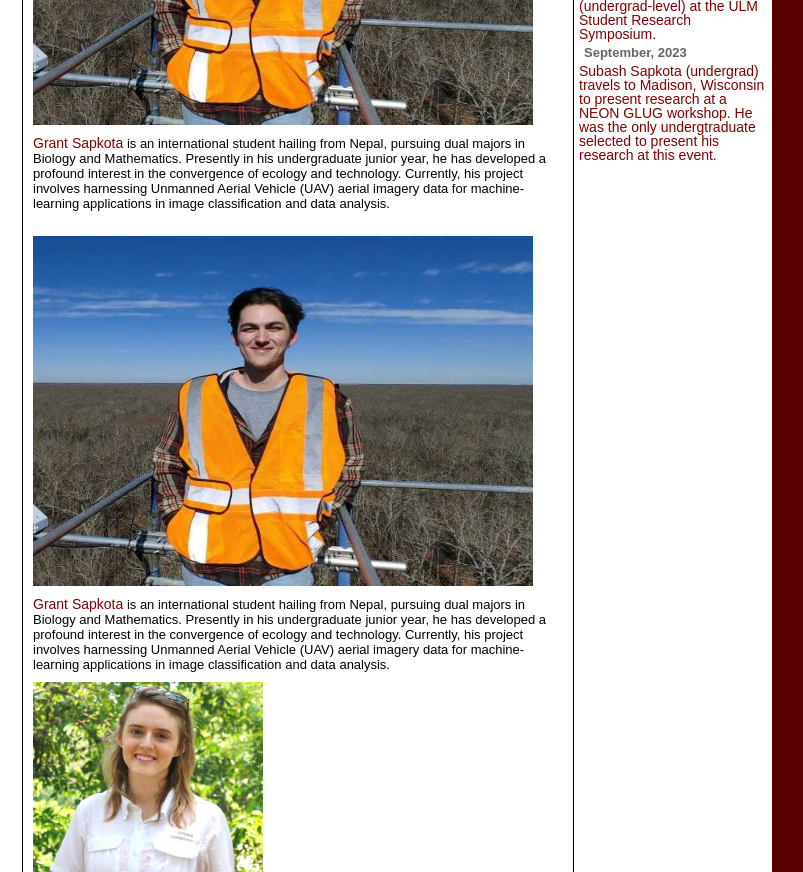
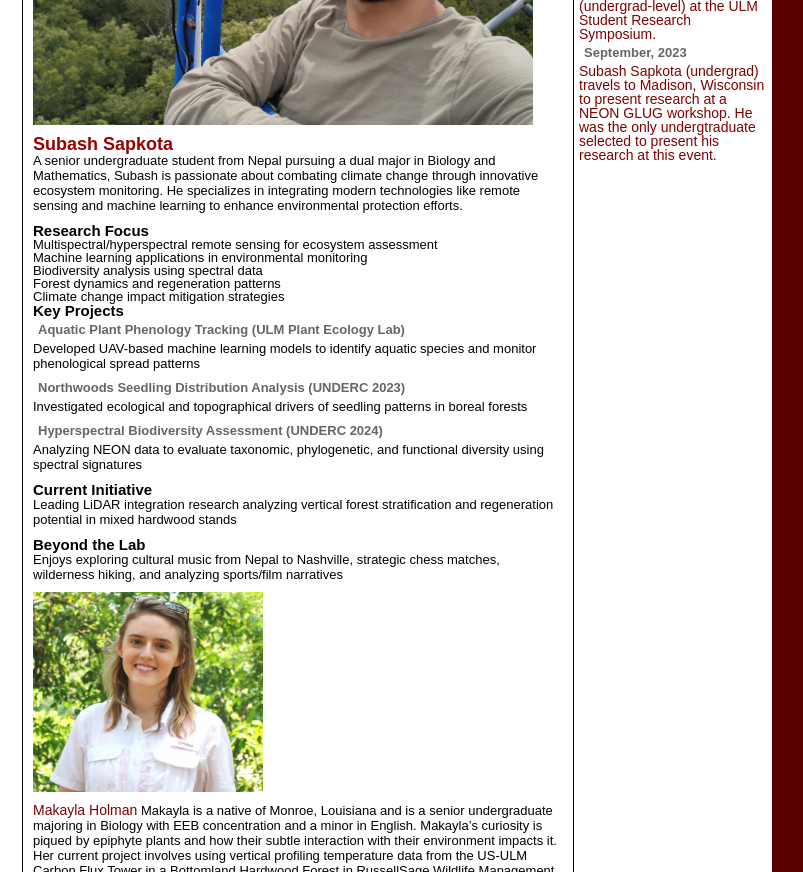
Before and after one commit to poojaChap/pecol_lab_website, a plain HTML site: page MyLab/undergraduates.html in a window 1280 px wide. Shown: the part 540-1412 px from the top of the page, 318-1121 px from the left. Drawn offline with Linux system fonts and the light colour scheme.

Commit message:
added student info

```diff
--- a/MyLab/undergraduates.html
+++ b/MyLab/undergraduates.html
@@ -70,35 +70,127 @@
 					<p> <br>
 
 						<!-- SUBASH-->
-						<img src="../images/Grant.png" width="500" height="350" alt="" />
+						<img src="../images/subash.jpg" width="500" height="350" alt="" />
 					</p>
-					<p>
-						<h8>Grant Sapkota</h8> is an international student hailing from Nepal, pursuing dual majors in
+					<!-- <p>
+						<h8>Subash Sapkota</h8> is an international student hailing from Nepal, pursuing dual majors in
 						Biology and Mathematics.
 						Presently in his undergraduate junior year, he has developed a profound interest in the
 						convergence of ecology and technology.
 						Currently, his project involves harnessing Unmanned Aerial Vehicle (UAV) aerial imagery data for
 						machine-learning applications in image classification and data analysis.
-					</p>
+					</p> -->
+
+
+					<div class="student-profile">
+						<h3 class="student-name">Subash Sapkota</h3>
+
+						<div class="bio-section">
+							<p class="bio-text">A senior undergraduate student from Nepal pursuing a dual major in
+								Biology and Mathematics, Subash is passionate about combating climate change through
+								innovative ecosystem monitoring. He specializes in integrating modern technologies like
+								remote sensing and machine learning to enhance environmental protection efforts.</p>
+						</div>
+
+						<div class="research-section">
+							<h4 class="section-heading">Research Focus</h4>
+							<ul class="research-interests">
+								<li>Multispectral/hyperspectral remote sensing for ecosystem assessment</li>
+								<li>Machine learning applications in environmental monitoring</li>
+								<li>Biodiversity analysis using spectral data</li>
+								<li>Forest dynamics and regeneration patterns</li>
+								<li>Climate change impact mitigation strategies</li>
+							</ul>
+						</div>
+
+						<div class="projects-section">
+							<h4 class="section-heading">Key Projects</h4>
+							<div class="project-item">
+								<h5 class="project-title">Aquatic Plant Phenology Tracking (ULM Plant Ecology Lab)</h5>
+								<p class="project-desc">Developed UAV-based machine learning models to identify aquatic
+									species and monitor phenological spread patterns</p>
+							</div>
+
+							<div class="project-item">
+								<h5 class="project-title">Northwoods Seedling Distribution Analysis (UNDERC 2023)</h5>
+								<p class="project-desc">Investigated ecological and topographical drivers of seedling
+									patterns in boreal forests</p>
+							</div>
+
+							<div class="project-item">
+								<h5 class="project-title">Hyperspectral Biodiversity Assessment (UNDERC 2024)</h5>
+								<p class="project-desc">Analyzing NEON data to evaluate taxonomic, phylogenetic, and
+									functional diversity using spectral signatures</p>
+							</div>
+						</div>
+
+						<div class="current-work">
+							<h4 class="section-heading">Current Initiative</h4>
+							<p class="highlight-text">Leading LiDAR integration research analyzing vertical forest
+								stratification and regeneration potential in mixed hardwood stands</p>
+						</div>
+
+						<div class="personal-interests">
+							<h4 class="section-heading">Beyond the Lab</h4>
+							<p>Enjoys exploring cultural music from Nepal to Nashville, strategic chess matches,
+								wilderness hiking, and analyzing sports/film narratives</p>
+						</div>
+					</div>
 
 
 
-
-					<p> <br>
-
-						<!-- SUBASH2-->
-						<img src="../images/Grant.png" width="500" height="350" alt="" />
-					</p>
-					<p>
-						<h8>Grant Sapkota</h8> is an international student hailing from Nepal, pursuing dual majors in
-						Biology and Mathematics.
-						Presently in his undergraduate junior year, he has developed a profound interest in the
-						convergence of ecology and technology.
-						Currently, his project involves harnessing Unmanned Aerial Vehicle (UAV) aerial imagery data for
-						machine-learning applications in image classification and data analysis.
+					<!-- <p>
+						<h8>Subash Sapkota</h8> Subash is a senior undergraduate student from Nepal, pursuing a dual
+						major in Biology and Mathematics. With climate change accelerating at an unprecedented rate,
+						Subash is passionate about ensuring that our efforts to monitor its impact on ecosystems evolve
+						just as quickly. He is particularly interested in leveraging modern tools like remote sensing to
+						study and protect the environment. His work focuses on applying multispectral and hyperspectral
+						remote sensing for ecosystem assessment, as well as integrating machine learning to make
+						ecosystem monitoring faster, more accurate, and more effective.
 					</p>
 
+					<p>
+						<bold>Research Interests:</bold>
+					</p>
+					Remote Sensing and Ecosystem Assessment
+					Machine Learning for Environmental Monitoring
+					Biodiversity and Functional Diversity Analysis
+					Forest Dynamics and Regeneration Potential
+					Climate Change Impact on Ecosystems
 
+					<p>
+						<bold><br>Research Experience:</bold>
+					</p>
+					<ul>
+						<li>
+							<bold>Plant Ecology Lab, University of Louisiana Monroe (ULM):</bold> Using UAV imagery and
+							machine learning to identify aquatic plant species and track the spread of dominant species
+							throughout their phenological cycles.
+						</li>
+						<li>
+							<bold><br>Summer 2023 Internship, University of Notre Dame Environmental Research Center
+								(UNDERC):</bold> Investigating the environmental drivers of seedling distribution in the
+							Northwoods forest, with a focus on how ecological and topographical factors shape seedling
+							patterns.
+						</li>
+						<li>
+							<bold>Summer 2024 Independent Project, UNDERC:</bold> Analyzing NEON hyperspectral data to
+							assess taxonomic, phylogenetic, and functional diversity in the Northwoods forest, using
+							advanced spectral-biodiversity analysis techniques to understand forest dynamics better.
+						</li>
+					</ul>
+
+					<p>
+						<bold>Current Project:</bold> Subash is collaborating on a project that integrates LiDAR data to
+						study forest stands, with a particular emphasis on vertical stratification and regeneration
+						potential.
+					</p>
+
+					<p>
+						<bold>Outside of Academics:</bold> Subash enjoys listening to Nepalese music and the occasional
+						country song. He also loves hiking, playing chess, and watching sports and movies in his free
+						time.
+					</p> -->
 
 
 
@@ -133,6 +225,7 @@
 						spectral properties, weather conditions and carbon flux.
 
 					</p>
+
 				</div>
 			</div>
 			<!-- InstanceEndEditable -->
```
Also changed, not shown: images/subash.jpg (added).
